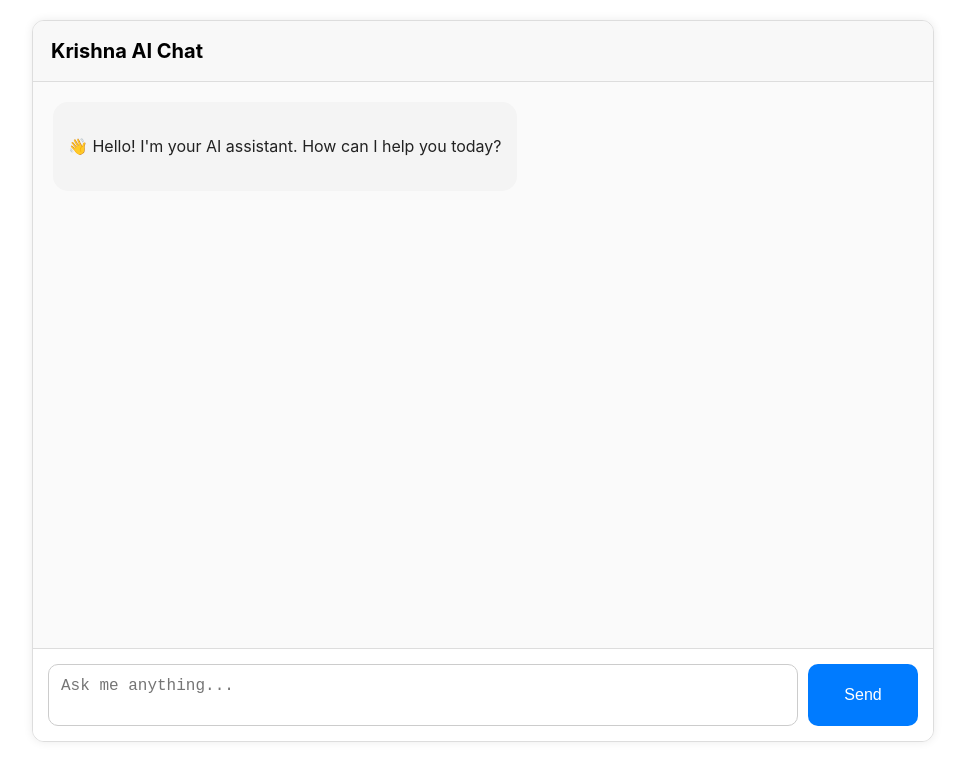
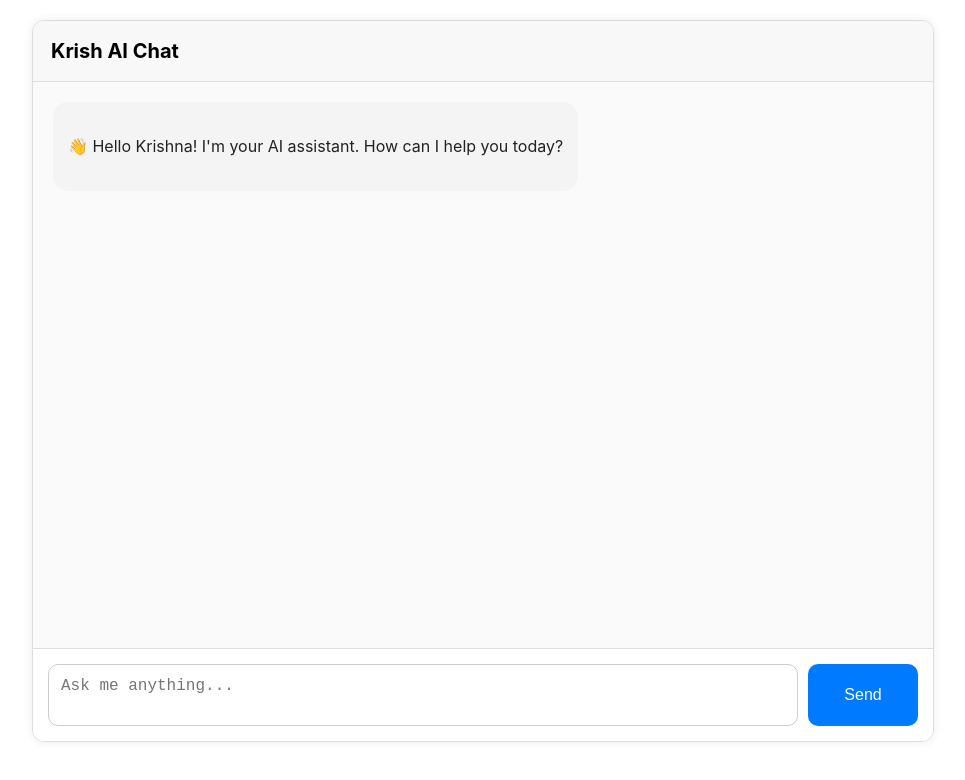
Before and after one commit to krishna18787/AI-CHAT, a React (Create React App) app in the folder frontend/: page / in a window 1280 px wide. Shown: the top 780 px of the page, without its empty margins (157-1122 px from the left). Built offline with nearby package versions, Linux system fonts and the light colour scheme.

Commit message:
Update greeting and chat title in Chat.js

```diff
--- a/frontend/src/Chat.js
+++ b/frontend/src/Chat.js
@@ -6,7 +6,7 @@ function Chat() {
   const [messages, setMessages] = useState([
     {
       role: "assistant",
-      content: "👋 Hello! I'm your AI assistant. How can I help you today?"
+      content: "👋 Hello Krishna! I'm your AI assistant. How can I help you today?"
     }
   ]);
 
@@ -113,7 +113,7 @@ function Chat() {
           background: "#f8f8f8"
         }}
       >
-        Krishna AI Chat
+        Krish AI Chat
       </div>
 
       {/* Messages */}
```
